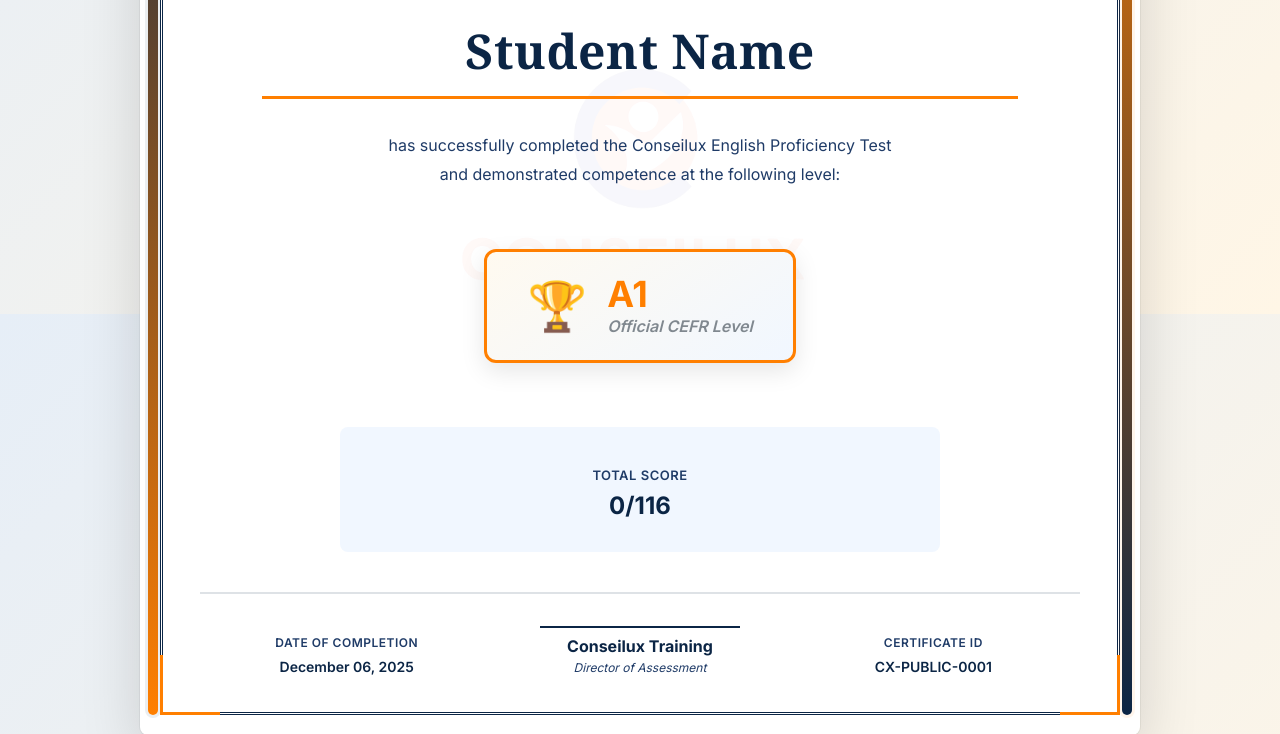
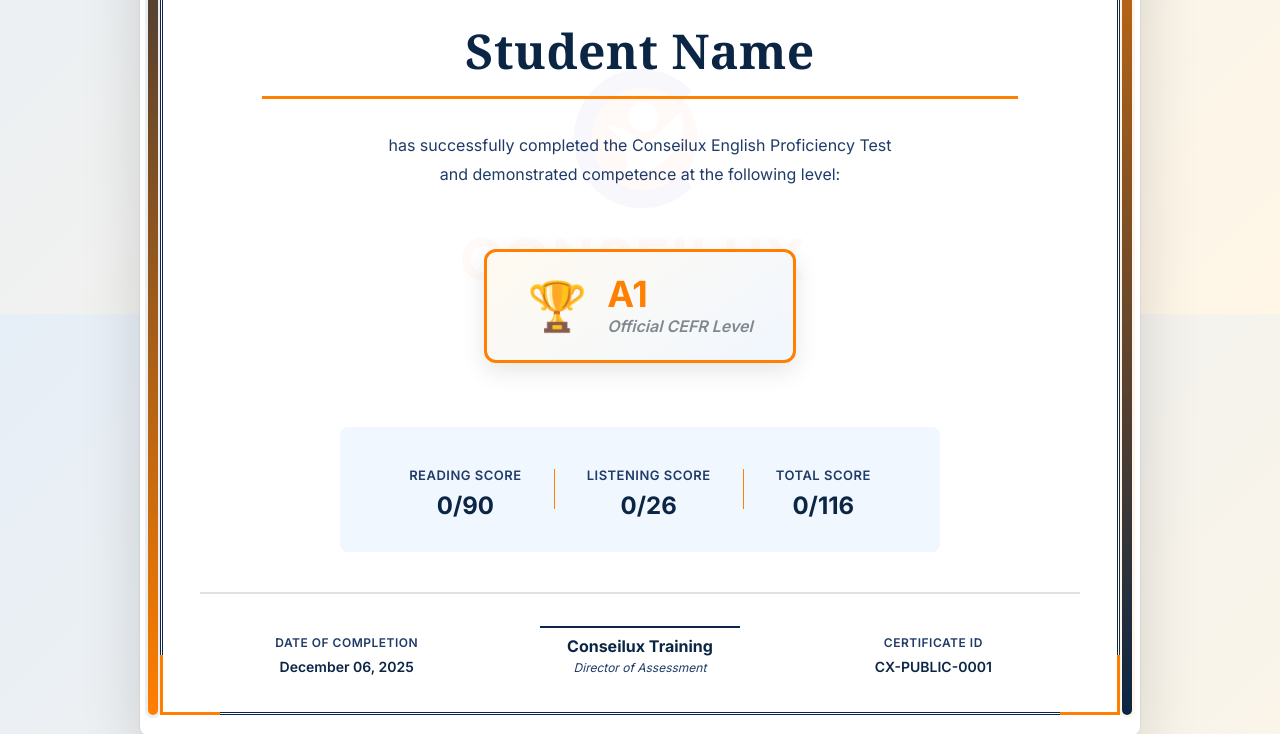
Before and after one commit to DavenBANKA/Conseilux_test, a Flask app: page /public_certificate in a window 1280 px wide. Shown: the part 486-1220 px from the top of the page. Run offline with Flask 3, Linux system fonts and the light colour scheme.

Commit message:
feat: richer LinkedIn share (scores)

```diff
--- a/app.py
+++ b/app.py
@@ -40,10 +40,20 @@
     user_name = request.args.get('user_name', 'Student Name')
     level = request.args.get('level', 'A1')
     total_score_raw = request.args.get('total_score', '0')
+    reading_score_raw = request.args.get('reading_score', '0')
+    listening_score_raw = request.args.get('listening_score', '0')
     try:
         total_score = int(total_score_raw)
     except ValueError:
         total_score = 0
+    try:
+        reading_score = int(reading_score_raw)
+    except ValueError:
+        reading_score = 0
+    try:
+        listening_score = int(listening_score_raw)
+    except ValueError:
+        listening_score = 0
 
     certificate_id = request.args.get('certificate_id', 'CX-PUBLIC-0001')
     issue_date = request.args.get('issue_date') or datetime.now().strftime("%B %d, %Y")
@@ -56,6 +66,8 @@
         user_name=user_name,
         level=level,
         total_score=total_score,
+        reading_score=reading_score,
+        listening_score=listening_score,
         certificate_id=certificate_id,
         issue_date=issue_date,
         og_url=og_url,
--- a/templates/certificate_premium.html
+++ b/templates/certificate_premium.html
@@ -283,11 +283,17 @@
   // Share certificate on LinkedIn (opens LinkedIn share dialog)
   window.shareOnLinkedIn = function() {
     const nameText = (document.getElementById('student-name')?.textContent || '').trim();
+    const dateText = (document.getElementById('completion-date')?.textContent || '').trim();
     const shareUrl = new URL('/public_certificate', window.location.origin);
     shareUrl.searchParams.set('certificate_id', certId);
     shareUrl.searchParams.set('user_name', nameText || 'Student Name');
     shareUrl.searchParams.set('level', levelCode);
     shareUrl.searchParams.set('total_score', String(finalTotal));
+    shareUrl.searchParams.set('reading_score', String(finalReading));
+    shareUrl.searchParams.set('listening_score', String(finalListening));
+    if (dateText) {
+      shareUrl.searchParams.set('issue_date', dateText);
+    }
 
     const linkedInUrl =
       `https://www.linkedin.com/shareArticle?mini=true&url=${encodeURIComponent(shareUrl.toString())}`;
--- a/templates/public_certificate.html
+++ b/templates/public_certificate.html
@@ -48,6 +48,16 @@
 
         <div class="score-details">
           <div class="score-item">
+            <div class="score-label">Reading Score</div>
+            <div class="score-value">{{ reading_score }}/90</div>
+          </div>
+          <div class="score-divider"></div>
+          <div class="score-item">
+            <div class="score-label">Listening Score</div>
+            <div class="score-value">{{ listening_score }}/26</div>
+          </div>
+          <div class="score-divider"></div>
+          <div class="score-item">
             <div class="score-label">Total Score</div>
             <div class="score-value">{{ total_score }}/116</div>
           </div>
```
